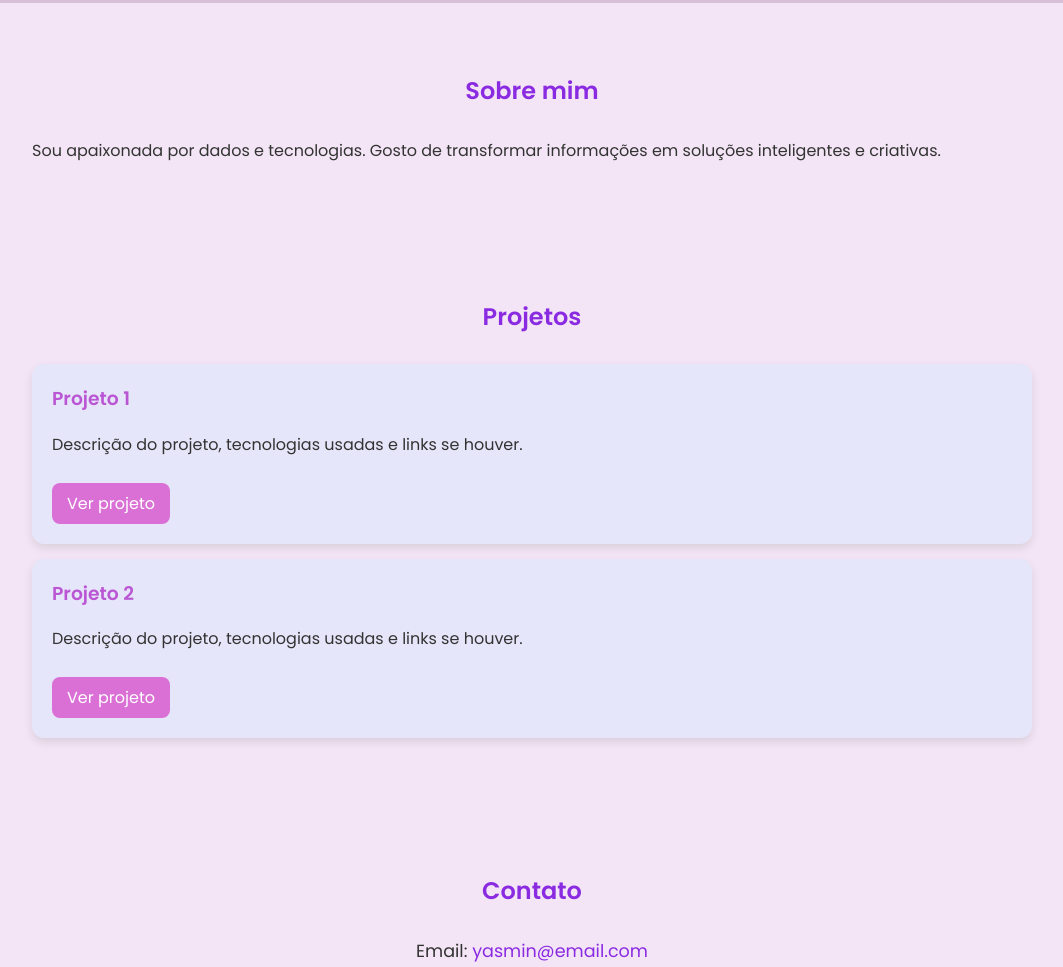
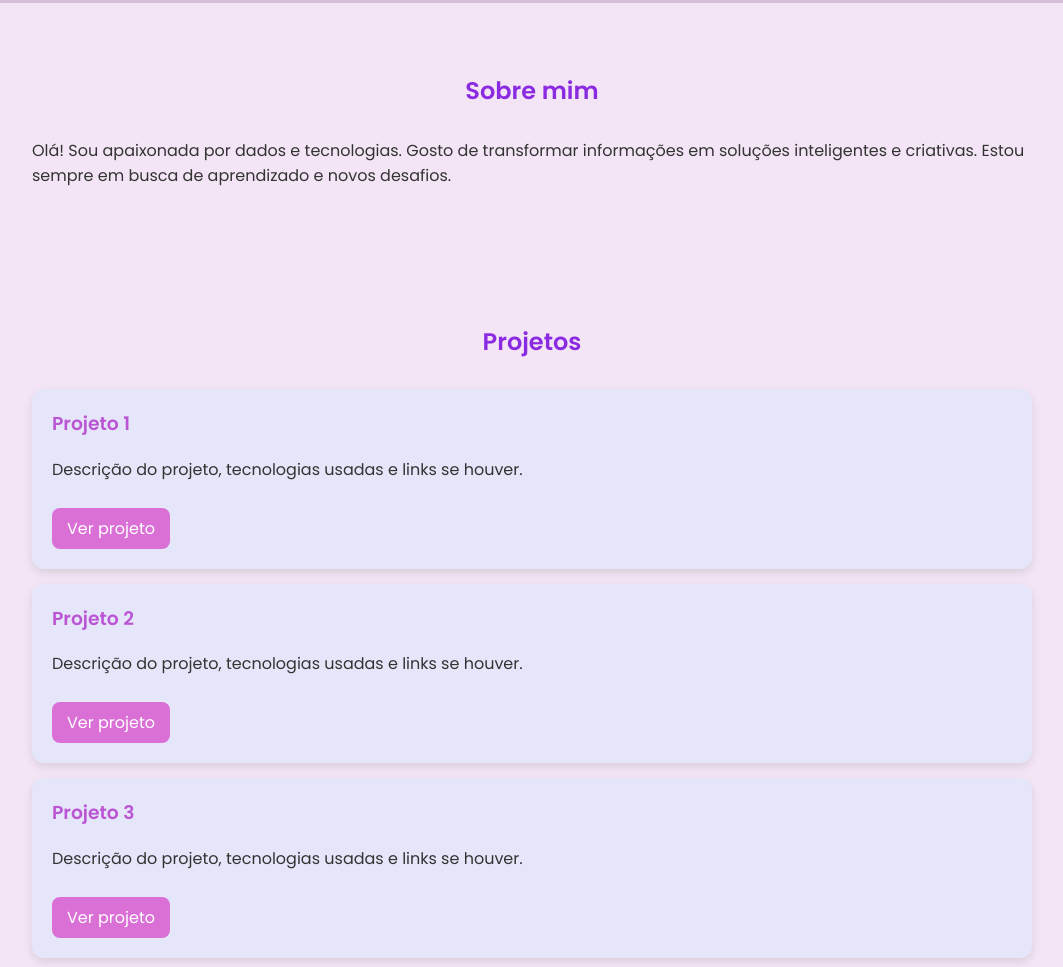
Before and after one commit to Yasminpelagio/templatePortfolio, a plain HTML site: page index.html in a window 1280 px wide. Shown: the part 227-1194 px from the top of the page, without its empty margins (108-1171 px from the left). Drawn offline with Linux system fonts and the light colour scheme.

Commit message:
Update index.html

```diff
--- a/index.html
+++ b/index.html
@@ -4,22 +4,27 @@
     <meta charset="UTF-8">
     <meta name="viewport" content="width=device-width, initial-scale=1.0">
     <title>Portfólio Yasmin Pelagio</title>
+    <!-- Link para CSS -->
     <link rel="stylesheet" href="style.css">
+    <!-- Fonte feminina e elegante -->
     <link href="https://fonts.googleapis.com/css2?family=Poppins:wght@400;600&display=swap" rel="stylesheet">
 </head>
 <body>
 
+    <!-- Cabeçalho -->
     <header>
         <h1>Yasmin Pelagio</h1>
         <p>Estudante de Ciência da Computação | Área de Dados</p>
     </header>
 
-    <section class="sobre">
+    <!-- Sobre mim -->
+    <section id="sobre" class="sobre">
         <h2>Sobre mim</h2>
-        <p>Sou apaixonada por dados e tecnologias. Gosto de transformar informações em soluções inteligentes e criativas.</p>
+        <p>Olá! Sou apaixonada por dados e tecnologias. Gosto de transformar informações em soluções inteligentes e criativas. Estou sempre em busca de aprendizado e novos desafios.</p>
     </section>
 
-    <section class="projetos">
+    <!-- Projetos -->
+    <section id="projetos" class="projetos">
         <h2>Projetos</h2>
         <div class="card">
             <h3>Projeto 1</h3>
@@ -31,19 +36,28 @@
             <p>Descrição do projeto, tecnologias usadas e links se houver.</p>
             <a href="#">Ver projeto</a>
         </div>
+        <div class="card">
+            <h3>Projeto 3</h3>
+            <p>Descrição do projeto, tecnologias usadas e links se houver.</p>
+            <a href="#">Ver projeto</a>
+        </div>
         <!-- Adicione mais projetos aqui -->
     </section>
 
-    <section class="contato">
+    <!-- Contato -->
+    <section id="contato" class="contato">
         <h2>Contato</h2>
         <p>Email: <a href="mailto:yasmin@email.com">yasmin@email.com</a></p>
         <p>LinkedIn: <a href="https://www.linkedin.com/in/yasminpelagio/">linkedin.com/in/yasminpelagio</a></p>
         <p>GitHub: <a href="https://github.com/Yasminpelagio">github.com/Yasminpelagio</a></p>
     </section>
 
+    <!-- Footer -->
     <footer>
         <p>© 2025 Yasmin Pelagio. Todos os direitos reservados.</p>
     </footer>
 
+    <!-- Script JS -->
+    <script src="script.js"></script>
 </body>
 </html>
```
